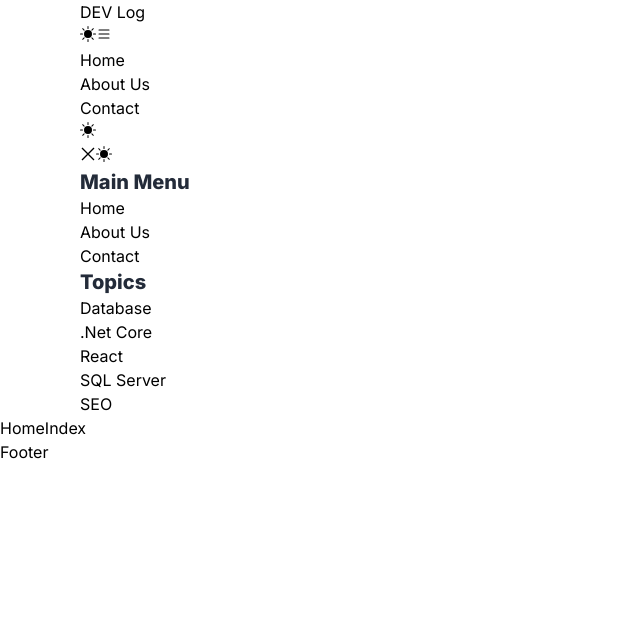
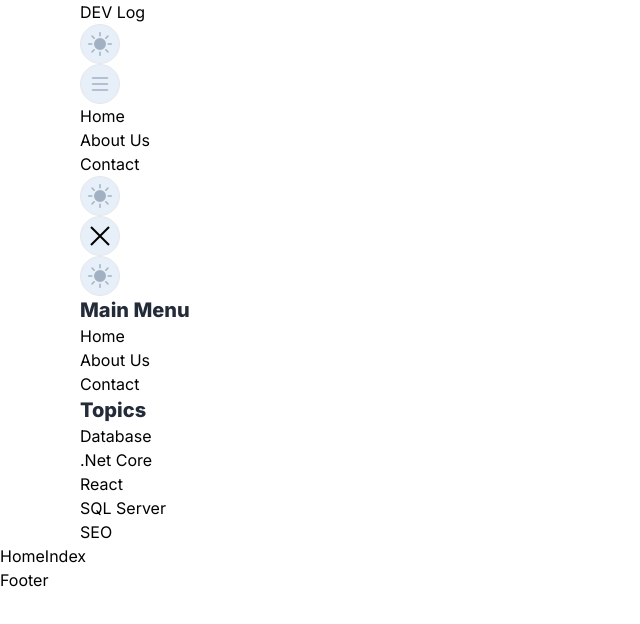
Before and after one commit to sdy2000/dev-log, a React (Create React App) app: page / in a window 1280 px wide. Shown: the top 624 px of the page, without its empty margins (0-640 px from the left). Built offline with nearby package versions, Linux system fonts and the light colour scheme.

Commit message:
Updadte IconButton

```diff
--- a/src/components/button/IconButton.jsx
+++ b/src/components/button/IconButton.jsx
@@ -1,10 +1,13 @@
 import React from 'react'
 
-const iconButton = ({value}) => {
+const iconButton = ({ value }) => {
   return (
-        <button>
-            {value}
-        </button>
+    <button className='flex justify-center items-center text-2xl border rounded-full w-10 h-10
+         text-lft bg-las hover:bg-accent hover:text-white
+          dark:text-dft dark:bg-das dark:hover:bg-accent dark:hover:text-white
+          transition-all duration-500'>
+      {value}
+    </button>
   )
 }
 
```
